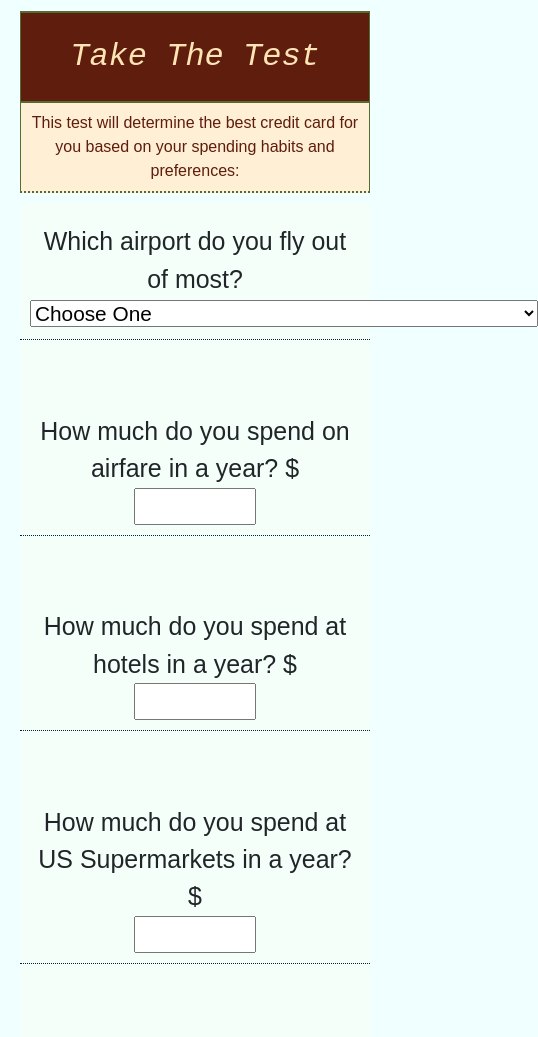
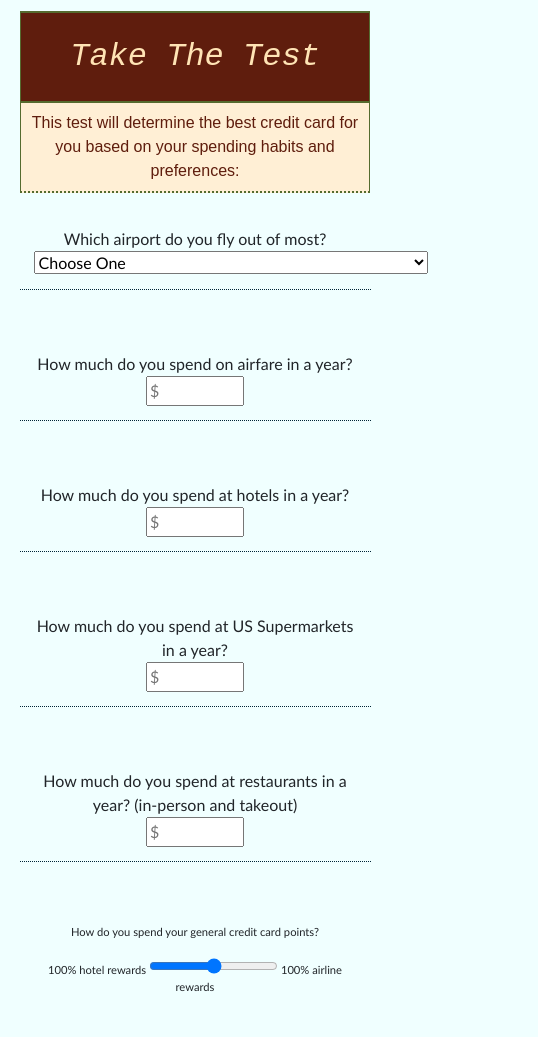
Before and after one commit to ar-sht/ar-sht.github.io, a plain HTML site: page test.html in a window 390 px wide. Shown: the part 63-1100 px from the top of the page, 538 px wide, since content can reach past the window. Drawn offline with nearby package versions, Linux system fonts and the light colour scheme.

Commit message:
Updated responsive CSS for other elements

```diff
--- a/test.html
+++ b/test.html
@@ -51,26 +51,26 @@
             </section>
             <br><br>
             <section class="air cost">
-                <label for="air cost">How much do you spend on airfare in a year? $</label>
-                <input type="number" name="air cost" id="air cost"  min="0" max="100000" step="100" required>
+                <label for="air cost">How much do you spend on airfare in a year?</label>
+                <input type="number" name="air cost" id="air cost"  min="0" max="100000" step="100" placeholder="$" required>
             </section>
             <br><br>
             <section class="hotel cost">
-                <label for="hotel cost">How much do you spend at hotels in a year? $</label>
-                <input type="number" name="hotel cost" id="hotel cost"  min="0" max="100000" step="100" required>
+                <label for="hotel cost">How much do you spend at hotels in a year?</label>
+                <input type="number" name="hotel cost" id="hotel cost"  min="0" max="100000" step="100" placeholder="$" required>
             </section>
             <br><br>
             <section class="store cost">
-                <label for="store cost">How much do you spend at US Supermarkets in a year? $
+                <label for="store cost">How much do you spend at US Supermarkets in a year?
                 </label>
-                <input type="number" name="store cost" id="store cost" min="0" max="100000" step="100"
+                <input type="number" name="store cost" id="store cost" min="0" max="100000" step="100" placeholder="$"
                        required>
             </section>
             <br><br>
             <section class="dining cost">
-                <label for="dining cost">How much do you spend at restaurants in a year? (in-person & takeout) $
+                <label for="dining cost">How much do you spend at restaurants in a year? (in-person and takeout)
                 </label>
-                <input type="number" name="dining cost" id="dining cost" min="0" max="100000" step="100"
+                <input type="number" name="dining cost" id="dining cost" min="0" max="100000" step="100" placeholder="$"
                        required>
             </section>
             <br><br>
--- a/wrcstylesheet.css
+++ b/wrcstylesheet.css
@@ -47,12 +47,22 @@ header {
 	border-right: 1pt solid #556b2f;
 }
 form {
-	margin: 10px 20px;
-	padding-top: 10px;
+	margin: 3% 5%;
+	padding-top: 2%;
 	text-align: center;
-	background-color: mintcream;
-	font-family: 'Maven Pro', sans-serif;
+	font-family: 'Trebuchet MS', sans-serif;
 	font-size: 1.3em;
+}
+
+select:hover {
+	cursor: pointer;
+}
+form section {
+	padding: 4%;
+	border-bottom: 0.3px #002435 dotted;
+}
+section.use {
+	font-size: 1em;
 }
 .submit-btn {
 	border-radius: 1.2em;
@@ -83,17 +93,6 @@ form {
 	color: #233823;
 }
 
-select:hover {
-	cursor: pointer;
-}
-label {
-	font-size: 1.2em;
-}
-form section {
-	padding: 10px;
-	border-bottom: 0.3px #002435 dotted;
-}
-
 @media (max-width: 768px) {
 	h1 {
 		font-size: 3em;
@@ -101,7 +100,16 @@ form section {
 	}
 	h3 {
 		font-size: 1.5em;
-		color: #886b2d
+		color: #886b2d;
+	}
+	.navbar .navbar-nav .nav-link {
+		font-size: 1em;
+	}
+	form {
+		font-size: 1.2em;
+	}
+	section.use {
+		font-size: 0.8em;
 	}
 }
 @media (max-width: 576px) {
@@ -111,6 +119,15 @@ form section {
 	}
 	h3 {
 		font-size: 1em;
-		color: #5f1d0d
+		color: #5f1d0d;
+	}
+	.navbar .navbar-nav .nav-link {
+		font-size: 0.8em;
+	}
+	form {
+		font-size: 1em;
+	}
+	section.use {
+		font-size: 0.7em;
 	}
 }
```
